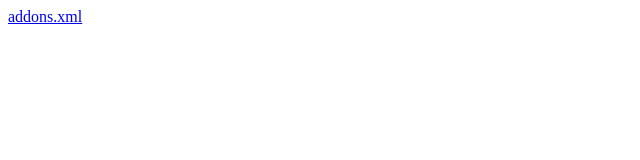
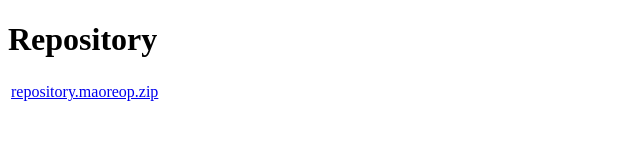
Before and after one commit to mao2009/maorepo, a plain HTML site: page index.html in a window 1280 px wide. Shown: the whole page, without its empty margins (0-640 px from the left). Drawn offline with Linux system fonts and the light colour scheme.

Commit message:
Update index.html

```diff
--- a/index.html
+++ b/index.html
@@ -5,6 +5,15 @@
     <title>maorepo</title>
 </head>
 <body>
-<a href="./addons.xml"> addons.xml </a>
-</body>
+    <h1>Repository</h1>
+    <table>
+        <tbody>
+            <tr>
+                <td>
+                <a href="./repository.maorepo.zip">repository.maoreop.zip</a>
+                </td>
+            </tr>
+        </tbody>
+    </table>
+ </body>
 </html>
```
